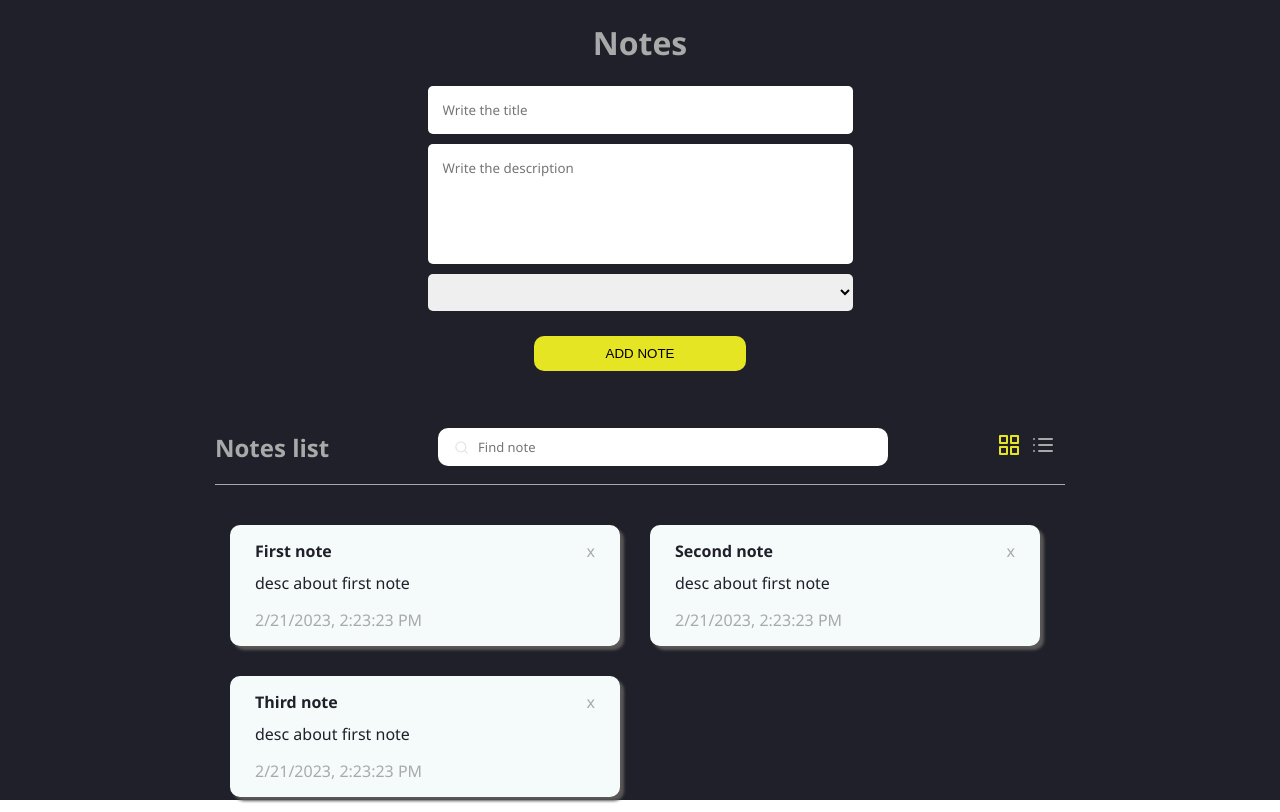
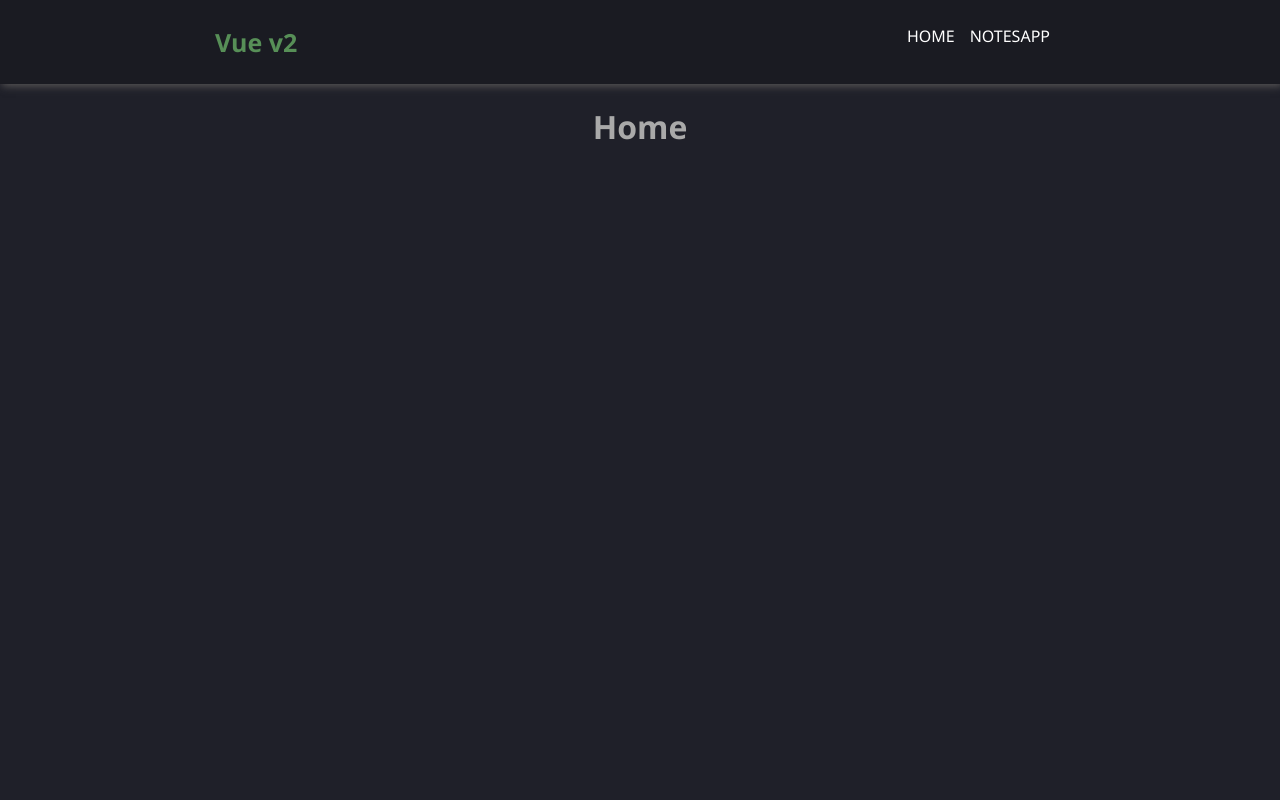
Before and after one commit to vzybailo/Notes-App-2.0, a Vue app: page /#/ in a window 1280 px wide. Built offline with nearby package versions, Linux system fonts and the light colour scheme.

Commit message:
add routers

```diff
--- a/package.json
+++ b/package.json
@@ -9,7 +9,8 @@
   },
   "dependencies": {
     "core-js": "^3.8.3",
-    "vue": "^2.6.14"
+    "vue": "^2.6.14",
+    "vue-router": "^3.6.5"
   },
   "devDependencies": {
     "@babel/core": "^7.12.16",
--- a/src/App.vue
+++ b/src/App.vue
@@ -1,155 +1,56 @@
 <template>
   <div  id="app">
-    <h1>{{title}}</h1>
-        <errorMessage :errorMessage="errorMessage"/>
-        <newNote
-         :note="note"
-          @store="addNote"
-        />
-        <div class="notes__preheader">
-          <h2>{{ titleNotes }}</h2>
-          <searchNote :value="search" @search="search = $event"/>
-          <div class="notes__views">
-            <svg :class="{ active: grid}"  @click="grid = true" style="cursor: pointer;" xmlns="http://www.w3.org/2000/svg" width="24" height="24" viewBox="0 0 24 24" fill="none" stroke="currentColor" stroke-width="2" stroke-linecap="round" stroke-linejoin="round" ><rect x="3" y="3" width="7" height="7"></rect><rect x="14" y="3" width="7" height="7"></rect><rect x="14" y="14" width="7" height="7"></rect><rect x="3" y="14" width="7" height="7"></rect></svg>
-            <svg :class="{ active: !grid}" @click="grid = false" style="cursor: pointer;" xmlns="http://www.w3.org/2000/svg" width="24" height="24" viewBox="0 0 24 24" fill="none" stroke="currentColor" stroke-width="2" stroke-linecap="round" stroke-linejoin="round"><line x1="8" y1="6" x2="21" y2="6"></line><line x1="8" y1="12" x2="21" y2="12"></line><line x1="8" y1="18" x2="21" y2="18"></line><line x1="3" y1="6" x2="3" y2="6"></line><line x1="3" y1="12" x2="3" y2="12"></line><line x1="3" y1="18" x2="3" y2="18"></line></svg>
+      <header class="header">
+        <div class="container">
+          <a href="" class="header__logo">Vue v2</a>
+          <ul class="nav__list">
+            <li class="nav__item">
+              <router-link v-for="link of links" :key="link.title" :title="link.title" :to="link.url" class="nav__link">{{link.title}}</router-link>
+            </li>
+          </ul>
         </div>
-        </div>
-          <notesList
-            @removeNote="removeNote"
-            :notes="notesFilter"
-            :grid="grid"
-          />
+      </header>
+      <router-view></router-view>
     </div>
 </template>
 
 <script>
-import errorMessage from './components/ErrorMessage.vue'
-import newNote from './components/NewNote.vue'
-import notesList from './components/NotesList.vue'
-import searchNote from './components/SearchNote.vue'
-
   export default {
-  components: {
-    errorMessage, newNote, notesList, searchNote
-  },
     data () {
       return {
-      title: 'Notes',
-      titleNotes: 'Notes list',
-      placeholder: '',
-      search: '',
-      grid: true,
-      errorMessage: null,
-      notes: [
-          {
-              title: "First note",
-              descr: 'desc about first note',
-              date: new Date(Date.now()).toLocaleString(),
-              edit: false
-          },
-          {
-              title: "Second note",
-              descr: 'desc about first note',
-              date: new Date(Date.now()).toLocaleString(),
-              edit: false
-          },
-          {
-              title: "Third note",
-              descr: 'desc about first note',
-              date: new Date(Date.now()).toLocaleString(),
-              edit: false
+        links: [
+          {title: 'Home', url: '/'},
+          {title: 'NotesApp', url: '/notesapp'}
+        ]
       }
-      ],
-      note: {
-        title: '',
-        descr: '',
-        select: 'hgsdf',
-         priorities: [
-            {alias: 'low', name: 'low'},
-            {alias: 'middle', name: 'middle'},
-            {alias: 'high', name: 'high'}
-        ],
-      }
-    }
-  },
-  computed: {
-    notesFilter() {
-      let array = this.notes
-      let search = this.search
-
-        if(!search) return array
-        search = search.trim().toLowerCase()
-        array = array.filter(function(item) {
-          if(item.title.toLowerCase().indexOf(search) !== -1) {
-            return item
-          }
-        })
-        return array
-    }
-  },
-  methods: {
-    addNote (note) {
-      let {title, descr, edit, select} = note
-      console.log(select)
-
-        if(title === "") {
-            this.errorMessage = 'Title required'
-            return false
-        }
-
-        this.notes.push({
-             title,
-             descr,
-             select,
-             edit,
-             date: new Date(Date.now()).toLocaleString()
-        })
-        this.errorMessage = null
-    },
-    removeNote(index) {
-      this.notes.splice(index, 1)
-    },
     }
   }
 </script>
 
 <style lang="scss">
-body {
-  margin: 0;
-  padding: 0;
-}
-ul{
-  list-style: none;
-  margin: 0;
-  padding: 0;
-}
-h4 {
-  margin: 0;
-}
-.wrapper {
-  display: flex;
-  align-items: center;
-  flex-direction: column;
-  font-family: sans-serif;
-  position: relative;
-  height: 100vh;
-  background-color: #1f2029;
-}
-#app {
-  font-family: 'Segoe UI', Tahoma, Geneva, Verdana, sans-serif;
-  display: flex;
-  flex-direction: column;
-  align-items: center;
+  .container {
     width: 850px;
     margin: 0 auto;
-  color: #A9A9A9;
   }
-svg {
-  transition: .5s;
-  margin-right: 10px;
-  &.active {
-    color: #e5e524;
-    transition: .5s
+  .header {
+    .container {
+      display: flex;
+      justify-content: space-between;
+    }
+  }
+  a.header__logo {
+    text-decoration: none;
+    color: #578f57;
+    font-size: 25px;
+    font-weight: bold;
+  }
+  .nav__link {
+    color: #fff;
+    text-decoration: none;
+    text-transform: uppercase;
+    margin-right: 15px;
+    &:hover {
+      color: yellow;
     }
   }
 </style>
--- a/src/components/SearchNote.vue
+++ b/src/components/SearchNote.vue
@@ -1,6 +1,5 @@
 <template>
   <div class="wrapper__search">
-
     <!-- Search -->
     <div class="search">
       <div class="search-icon"><svg xmlns="http://www.w3.org/2000/svg" width="15" height="15" viewBox="0 0 24 24" fill="none" stroke="currentColor" stroke-width="2" stroke-linecap="round" stroke-linejoin="round" class="feather feather-search"><circle cx="11" cy="11" r="8"></circle><line x1="21" y1="21" x2="16.65" y2="16.65"></line></svg></div>
@@ -25,15 +24,14 @@ export default {
   },
   data () {
     return {
-      search: this.value
+      search: this.value,
       }
   },
   watch: {
     search (val) {
-      //console.log(val)
       this.$emit('search', val);
     }
-  }
+  },
 }
 </script>
 
--- a/src/main.js
+++ b/src/main.js
@@ -1,8 +1,11 @@
 import Vue from 'vue'
 import App from './App.vue'
+import routes from './routes'
+
 
 Vue.config.productionTip = false
 
 new Vue({
+  router: routes,
   render: h => h(App),
 }).$mount('#app')
--- /dev/null
+++ b/src/pages/HomePage.vue
@@ -0,0 +1,5 @@
+<template>
+    <div class="">
+        <h1>Home</h1>
+    </div>
+</template>
--- /dev/null
+++ b/src/pages/NotesApp.vue
@@ -0,0 +1,175 @@
+<template>
+    <div class="container">
+          <div class="notes">
+            <h1>{{title}}</h1>
+                <errorMessage :errorMessage="errorMessage"/>
+                <newNote
+                :note="note"
+                @store="addNote"
+                />
+                <div class="notes__preheader">
+                <h2>
+                    {{ titleNotes }}
+                </h2>
+                <searchNote :value="search" @search="search = $event"/>
+                <div class="notes__views">
+                    <svg :class="{ active: grid}"  @click="grid = true" style="cursor: pointer;" xmlns="http://www.w3.org/2000/svg" width="24" height="24" viewBox="0 0 24 24" fill="none" stroke="currentColor" stroke-width="2" stroke-linecap="round" stroke-linejoin="round" ><rect x="3" y="3" width="7" height="7"></rect><rect x="14" y="3" width="7" height="7"></rect><rect x="14" y="14" width="7" height="7"></rect><rect x="3" y="14" width="7" height="7"></rect></svg>
+                    <svg :class="{ active: !grid}" @click="grid = false" style="cursor: pointer;" xmlns="http://www.w3.org/2000/svg" width="24" height="24" viewBox="0 0 24 24" fill="none" stroke="currentColor" stroke-width="2" stroke-linecap="round" stroke-linejoin="round"><line x1="8" y1="6" x2="21" y2="6"></line><line x1="8" y1="12" x2="21" y2="12"></line><line x1="8" y1="18" x2="21" y2="18"></line><line x1="3" y1="6" x2="3" y2="6"></line><line x1="3" y1="12" x2="3" y2="12"></line><line x1="3" y1="18" x2="3" y2="18"></line></svg>
+                </div>
+                </div>
+                <notesList
+                    @removeNote="removeNote"
+                    :notes="notesFilter"
+                    :grid="grid"
+                />
+        </div>
+    </div>
+</template>
+
+<script>
+import errorMessage from '@/components/ErrorMessage.vue'
+import newNote from '@/components/NewNote.vue'
+import notesList from '@/components/NotesList.vue'
+import searchNote from '@/components/SearchNote.vue'
+
+export default {
+  components: {
+    errorMessage, newNote, notesList, searchNote
+  },
+  data () {
+    return {
+      title: 'Notes',
+      titleNotes: 'Notes list',
+      placeholder: '',
+      search: '',
+      grid: true,
+      errorMessage: null,
+      num: 0,
+      notes: [
+          {
+              title: "First note",
+              descr: 'desc about first note',
+              date: new Date(Date.now()).toLocaleString(),
+              edit: false
+          },
+          {
+              title: "Second note",
+              descr: 'desc about first note',
+              date: new Date(Date.now()).toLocaleString(),
+              edit: false
+          },
+          {
+              title: "Third note",
+              descr: 'desc about first note',
+              date: new Date(Date.now()).toLocaleString(),
+              edit: false
+          }
+      ],
+      note: {
+        title: '',
+        descr: '',
+        select: 'hgsdf',
+         priorities: [
+            {alias: 'low', name: 'low'},
+            {alias: 'middle', name: 'middle'},
+            {alias: 'high', name: 'high'}
+        ],
+      }
+    }
+  },
+  computed: {
+    notesFilter() {
+      let array = this.notes
+      let search = this.search
+
+        if(!search) return array
+        search = search.trim().toLowerCase()
+        array = array.filter(function(item) {
+          if(item.title.toLowerCase().indexOf(search) !== -1) {
+            return item
+          }
+        })
+        return array
+    }
+  },
+  methods: {
+    addNote (note) {
+      let {title, descr, edit, select} = note
+      console.log(title)
+
+        if(title === "") {
+            this.errorMessage = 'Title required'
+            return false
+        }
+
+        this.notes.push({
+             title,
+             descr,
+             select,
+             edit,
+             date: new Date(Date.now()).toLocaleString()
+        })
+        this.errorMessage = null
+    },
+    removeNote(index) {
+      this.notes.splice(index, 1)
+    },
+    moreSize() {
+      console.log(this.num)
+    }
+}
+}
+</script>
+
+<style lang="scss">
+body {
+  margin: 0;
+  padding: 0;
+}
+ul{
+  list-style: none;
+  margin: 0;
+  padding: 0;
+}
+h4 {
+  margin: 0;
+}
+.wrapper {
+  display: flex;
+  align-items: center;
+  flex-direction: column;
+  font-family: sans-serif;
+  position: relative;
+  height: 100vh;
+  background-color: #1f2029;
+  width: 100%;
+}
+#app {
+  font-family: 'Segoe UI', Tahoma, Geneva, Verdana, sans-serif;
+  display: flex;
+  flex-direction: column;
+  align-items: center;
+  color: #A9A9A9;
+  width: 100%;
+}
+.header {
+    padding: 25px 0;
+    box-shadow: 2px 2px 8px 0 #5a5858;
+    width: 100%;
+    background-color: #0000002b;
+}
+.notes {
+    display: flex;
+    flex-direction: column;
+    justify-content: center;
+    align-items: center;
+}
+svg {
+  transition: .5s;
+  margin-right: 10px;
+  &.active {
+    color: #e5e524;
+    transition: .5s
+  }
+}
+</style>
--- /dev/null
+++ b/src/routes.js
@@ -0,0 +1,23 @@
+import Vue from 'vue'
+import Router from 'vue-router'
+
+Vue.use(Router)
+
+// pages
+import HomePage from './pages/HomePage'
+import NotesApp from './pages/NotesApp'
+
+export default new Router({
+    routes: [
+        {
+            path: '',
+            name: 'home',
+            component: HomePage
+        },
+        {
+            path: '/notesapp',
+            name: 'notesapp',
+            component: NotesApp
+        }
+    ]
+})
```
Also changed, not shown: src/components/NotesList.vue (+6 -1 lines), 1 other file (tests, documents, lock files or other folders). Lines whose indentation alone changed are shown as unchanged.
